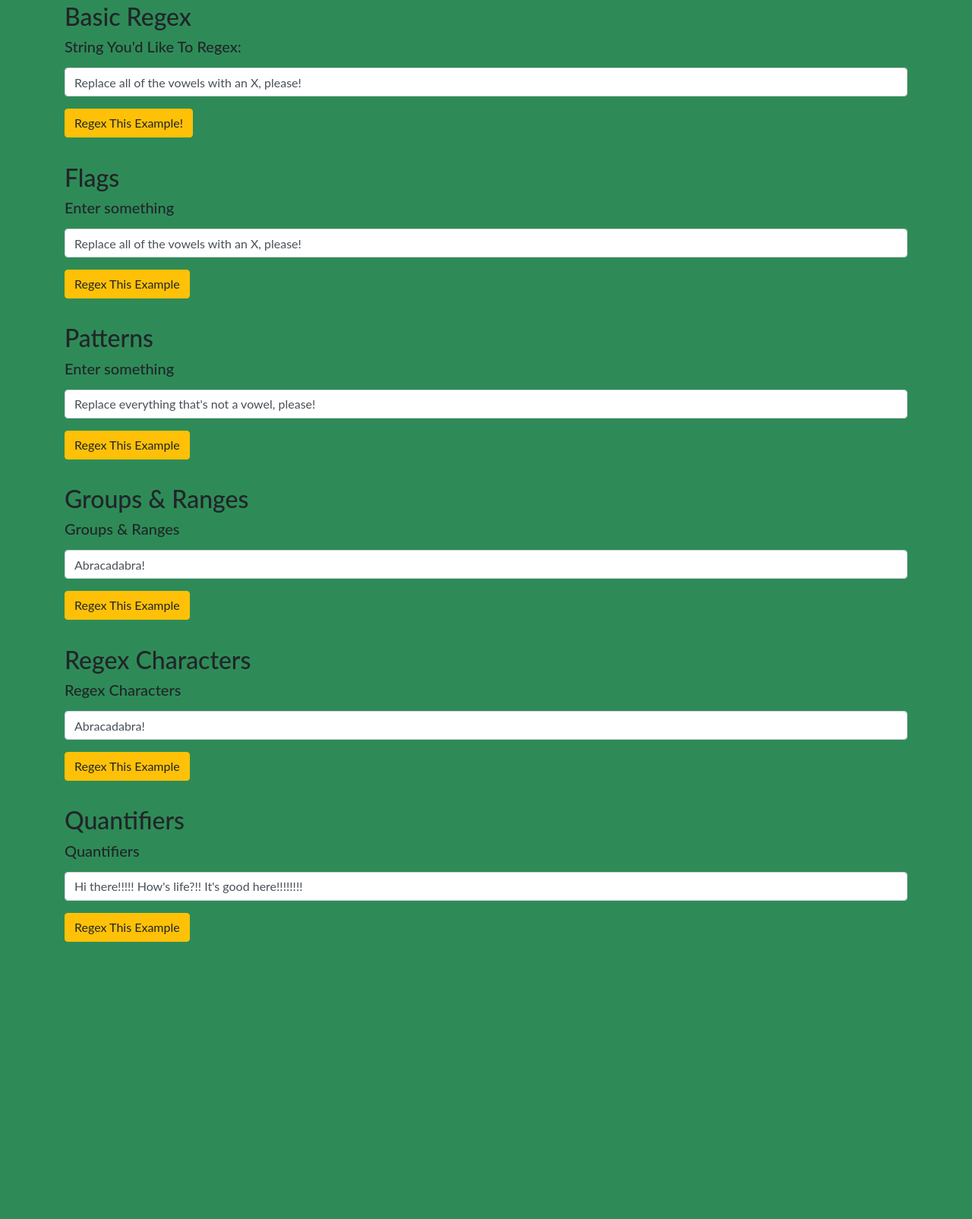
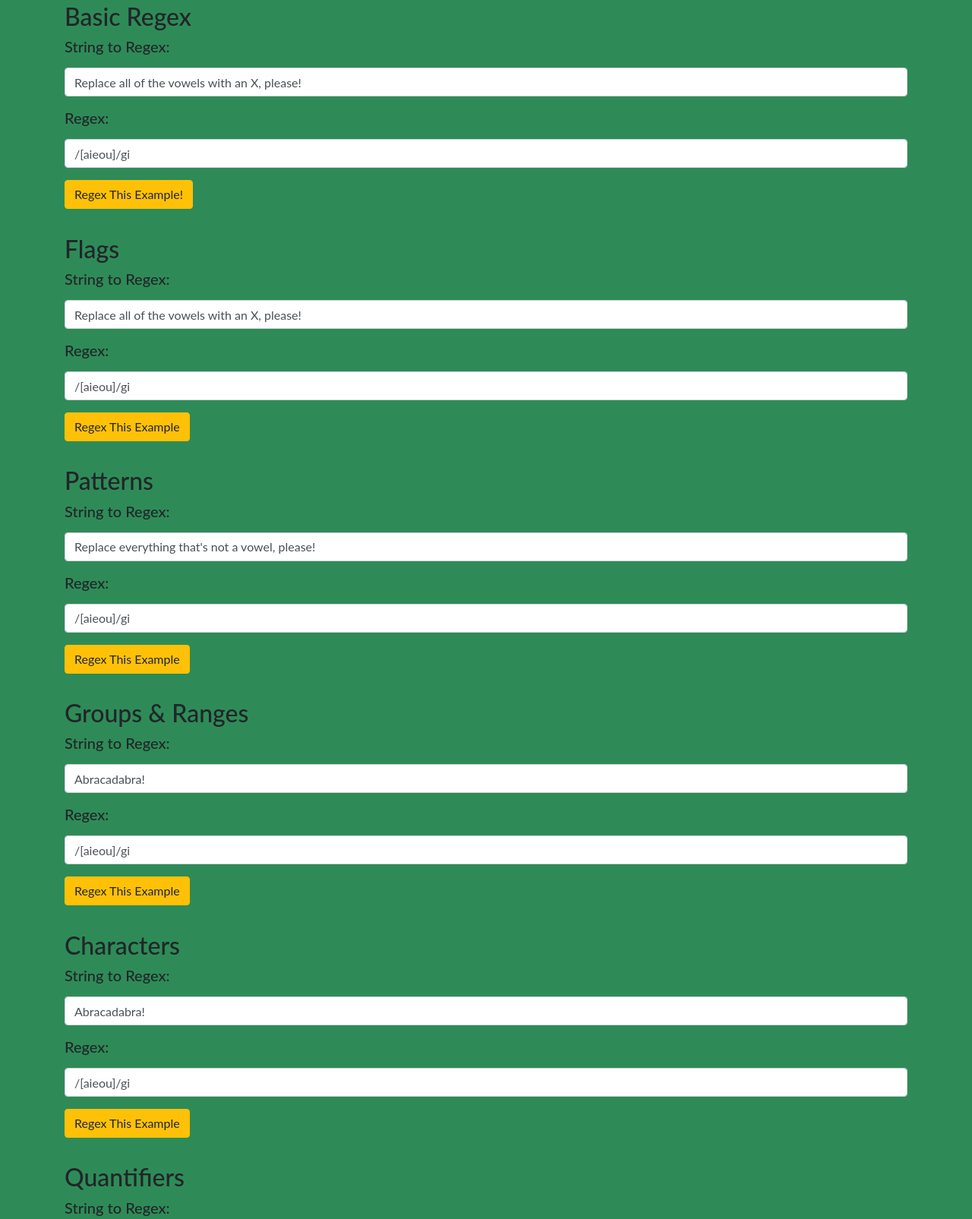
Before and after one commit to austinschrader/regex-practice, a plain HTML site: page index.html in a window 1280 px wide. Shown: the part 53-1658 px from the top of the page at 76% size. Before the commit the page ends 1342 px from the top, so only its background shows below. Drawn offline with Linux system fonts and the light colour scheme.

Commit message:
Update the forms to match the first form
Co-authored-by: Eric Endsley <eric.endsley4@gmail.com>

```diff
--- a/index.html
+++ b/index.html
@@ -10,100 +10,176 @@
 		<div class="container">
 			<h1>Regex Practice</h1>
 			<form id="regex-form">
-				<!-- Characters Example -->
-				<h2 class="characters">Basic Regex</h2>
+				<!-- Basic Title -->
+				<h2 class="basic">Basic Regex</h2>
+				<!-- Basic Input -->
 				<div class="form-group">
-					<h5><label for="regex1">String You'd Like To Regex:</label></h5>
+					<h5><label for="basic1">String to Regex:</label></h5>
 					<input
-						id="regex1"
+						id="basic1"
 						class="form-control"
 						type="text"
 						value="Replace all of the vowels with an X, please!"
 					/>
 				</div>
+				<!-- Basic Regex -->
+				<div class="form-group">
+					<h5><label for="basic2">Regex:</label></h5>
+					<input
+						id="basic2"
+						class="form-control"
+						type="text"
+						value="/[aieou]/gi"
+					/>
+				</div>
+				<!-- Basic Output -->
 				<div class="output1"></div>
-				<!-- Characters Button -->
-				<button type="button" class="regexbutton btn btn-warning">
+				<!-- Basic Button -->
+				<button type="submit" class="regexbutton btn btn-warning">
 					Regex This Example!
 				</button>
 
-				<!-- Flags Example -->
+				<!-- Flags Title -->
 				<h2 class="flags">Flags</h2>
+				<!-- Flags Input -->
 				<div class="form-group">
-					<h5><label for="regex2">Enter something</label></h5>
+					<h5><label for="flag1">String to Regex:</label></h5>
 					<input
-						id="regex2"
+						id="flag1"
 						class="form-control"
 						type="text"
 						value="Replace all of the vowels with an X, please!"
 					/>
 				</div>
+				<!-- Flags Regex -->
+				<div class="form-group">
+					<h5><label for="flag2">Regex:</label></h5>
+					<input
+						id="flag2"
+						class="form-control"
+						type="text"
+						value="/[aieou]/gi"
+					/>
+				</div>
+				<!-- Flags Output -->
 				<div class="output2"></div>
-				<button type="button" class="regexbutton btn btn-warning">
+				<!-- Flags Button -->
+				<button type="submit" class="regexbutton btn btn-warning">
 					Regex This Example
 				</button>
-				<!-- Patterns Example -->
+
+				<!-- Patterns Title -->
 				<h2 class="groups">Patterns</h2>
+				<!-- Patterns Input -->
 				<div class="form-group">
-					<h5><label for="regex3">Enter something</label></h5>
+					<h5><label for="pattern1">String to Regex:</label></h5>
 					<input
-						id="regex3"
+						id="pattern1"
 						class="form-control"
 						type="text"
 						value="Replace everything that's not a vowel, please!"
 					/>
 				</div>
+				<!-- Patterns Regex -->
+				<div class="form-group">
+					<h5><label for="pattern2">Regex:</label></h5>
+					<input
+						id="pattern2"
+						class="form-control"
+						type="text"
+						value="/[aieou]/gi"
+					/>
+				</div>
 				<div class="output3"></div>
 				<!-- Patterns Button -->
-				<button type="button" class="regexbutton btn btn-warning">
+				<button type="submit" class="regexbutton btn btn-warning">
 					Regex This Example
 				</button>
-				<!-- Ranges Example -->
+
+				<!-- Ranges Title -->
 				<h2 class="ranges">Groups & Ranges</h2>
+				<!-- Ranges Input -->
 				<div class="form-group">
-					<h5><label for="ranges">Groups & Ranges</label></h5>
+					<h5><label for="ranges1">String to Regex:</label></h5>
 					<input
-						id="ranges"
+						id="ranges1"
 						class="form-control"
 						type="text"
 						value="Abracadabra!"
 					/>
 				</div>
+				<!-- Ranges Regex -->
+				<div class="form-group">
+					<h5><label for="ranges2">Regex:</label></h5>
+					<input
+						id="ranges2"
+						class="form-control"
+						type="text"
+						value="/[aieou]/gi"
+					/>
+				</div>
+				<!-- Ranges Output -->
 				<div class="output4"></div>
 				<!-- Ranges Button -->
-				<button type="button" class="regexbutton btn btn-warning">
+				<button type="submit" class="regexbutton btn btn-warning">
 					Regex This Example
 				</button>
-				<!-- Regex Characters Example -->
-				<h2 class="ranges">Regex Characters</h2>
+
+				<!-- Characters Title -->
+				<h2 class="ranges">Characters</h2>
+				<!-- Characters Input -->
 				<div class="form-group">
-					<h5><label for="ranges">Regex Characters</label></h5>
+					<h5><label for="characters1">String to Regex:</label></h5>
 					<input
-						id="ranges"
+						id="characters1"
 						class="form-control"
 						type="text"
 						value="Abracadabra!"
 					/>
 				</div>
+				<!-- Characters Regex -->
+				<div class="form-group">
+					<h5><label for="characters2">Regex:</label></h5>
+					<input
+						id="characters2"
+						class="form-control"
+						type="text"
+						value="/[aieou]/gi"
+					/>
+				</div>
+				<!-- Characters Output -->
 				<div class="output5"></div>
 				<!-- Ranges Button -->
-				<button type="button" class="regexbutton btn btn-warning">
+				<button type="submit" class="regexbutton btn btn-warning">
 					Regex This Example
 				</button>
-				<!-- Quantifiers Example -->
+
+				<!-- Quantifiers Title -->
 				<h2 class="quantifiers">Quantifiers</h2>
+				<!-- Quantifiers Input -->
 				<div class="form-group">
-					<h5><label for="quantifiers">Quantifiers</label></h5>
+					<h5><label for="quantifiersInput">String to Regex:</label></h5>
 					<input
-						id="quantifiers"
+						id="quantifiersInput"
 						class="form-control"
 						type="text"
 						value="Hi there!!!!! How's life?!! It's good here!!!!!!!!"
 					/>
 				</div>
+				<!-- Quantifiers Regex -->
+				<div class="form-group">
+					<h5><label for="quantifiersRegex">Regex:</label></h5>
+					<input
+						id="quantifiersRegex"
+						class="form-control"
+						type="text"
+						value="/[aieou]/gi"
+					/>
+				</div>
+				<!-- Quantifiers Output -->
 				<div class="output6"></div>
 				<!-- Quantifiers Button -->
-				<button type="button" class="regexbutton btn btn-warning">
+				<button type="submit" class="regexbutton btn btn-warning">
 					Regex This Example
 				</button>
 			</form>
```
